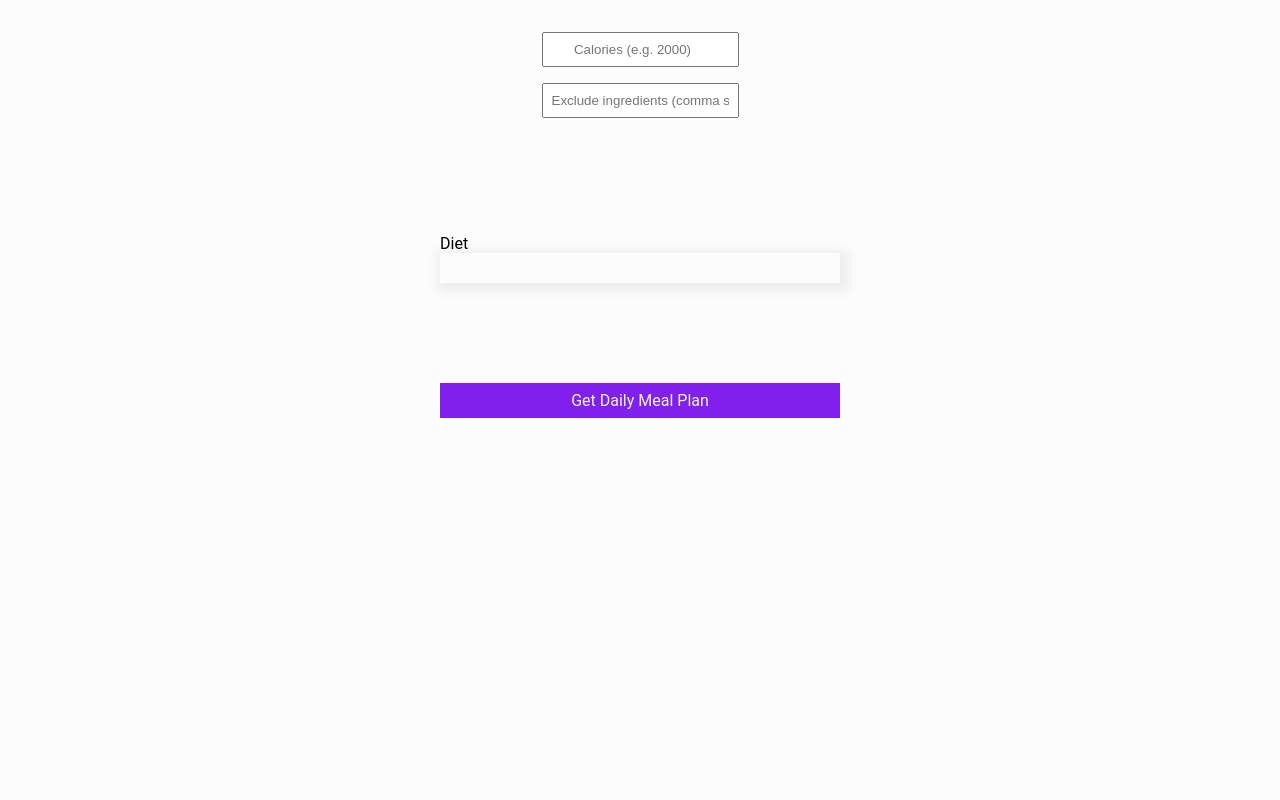
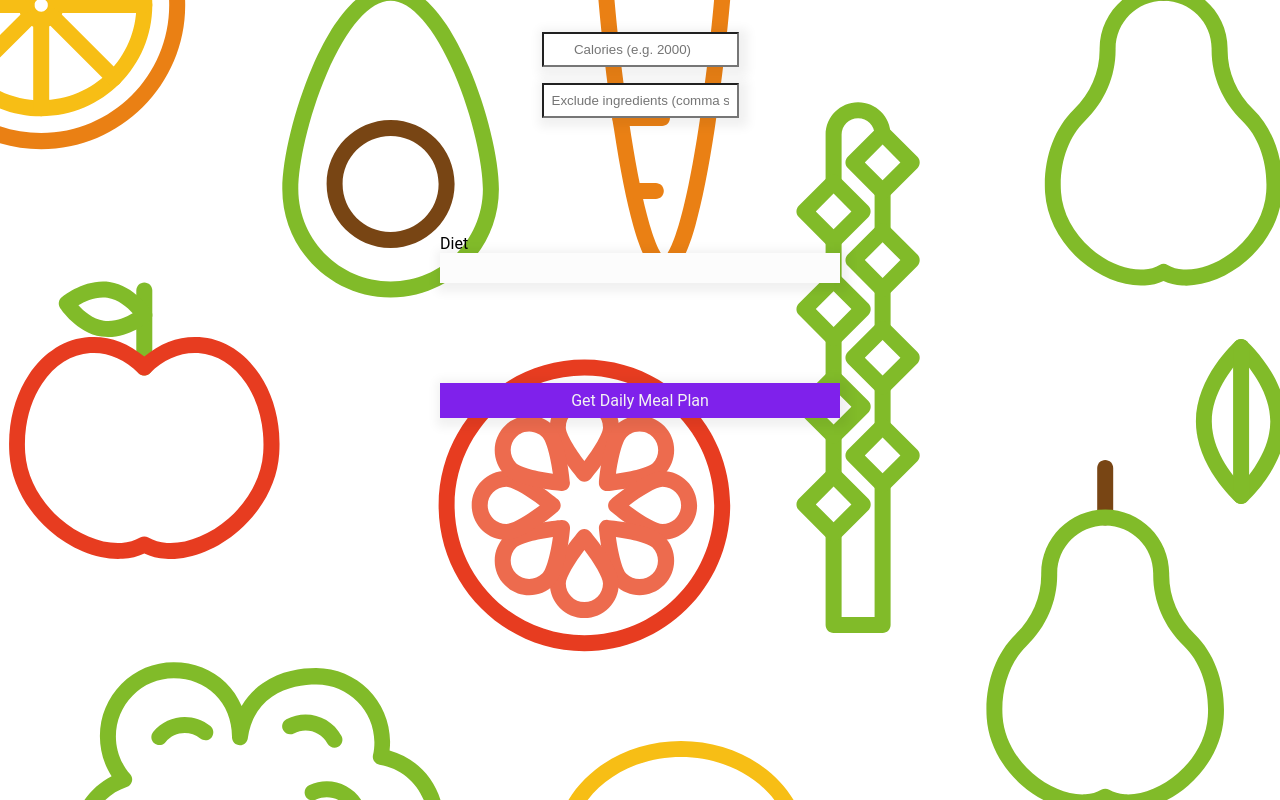
Before and after one commit to Simizzle/Daily-meal-planner, a React (Create React App) app: page / in a window 1280 px wide. Built offline with nearby package versions, Linux system fonts and the light colour scheme.

Commit message:
background added & styling updated

```diff
--- a/src/App.css
+++ b/src/App.css
@@ -5,13 +5,18 @@
 
 body {
   font-family: "Roboto", sans-serif;
-  background-color: #f3f3f3;
+  /* background-color: #f3f3f3; */
 }
-
+.container{
+  background-image: url(/src/images/HealthyFood_07.svg);
+  height: max-content;
+}
 .App {
-  display: flex;
+  display:flex;
   align-items: center;
   flex-direction: column;
+  background-image: url(/src/images/HealthyFood_07.svg);
+  height: max-content;
 }
 
 section {
@@ -22,12 +27,14 @@ section {
   display: flex;
   align-items: center;
   flex-direction: column;
+
 }
 
 input {
   text-align: center;
   padding: 0.5rem;
   margin-bottom: 1rem;
+  box-shadow: 3px 3px 10px 6px rgba(0, 0, 0, 0.06);
 }
 
 button {
@@ -38,6 +45,8 @@ button {
   border: none;
   font-family: "Roboto", sans-serif;
   font-size: 1rem;
+  box-shadow: 3px 3px 10px 6px rgba(0, 0, 0, 0.06);
+
 }
 
 button:hover {
@@ -57,6 +66,10 @@ h1 {
   margin-bottom: 2rem;
 }
 
+.nutrients{
+  box-shadow: 0 4px 8px 2px rgba(77, 77, 77, 0.15);
+  background-color: #fcfcfc;
+}
 .nutrients ul {
   display: flex;
   width: 35rem;
@@ -79,6 +92,7 @@ article {
   margin: 0 1rem;
   max-width: 300px;
   box-shadow: 0 4px 8px 2px rgba(77, 77, 77, 0.15);
+  background-color: #fcfcfc;
 }
 
 ul {
@@ -96,6 +110,7 @@ a {
   color: #f3f3f3;
   width: fit-content;
   padding: 0.5rem 1rem;
+  box-shadow: 3px 3px 10px 6px rgba(0, 0, 0, 0.06);
 }
 
 a:hover {
--- a/src/App.js
+++ b/src/App.js
@@ -30,6 +30,7 @@ function App() {
   }
   console.log(exclude, calories, selected)
   return (
+    <div className="container">
     <div className = "App">
       <section className = "controls">
         <input
@@ -47,6 +48,7 @@ function App() {
       </section>
       {mealData && <MealList mealData={mealData} />}
     </div>
+    </div>
   )
 }
 
--- a/src/components/Dropdown.js
+++ b/src/components/Dropdown.js
@@ -20,8 +20,6 @@ function Dropdown({selected, setSelected}) {
                  ))}
             </div>
             )}
-
-
         </div>
     )
 }
```
Also changed, not shown: src/images/HealthyFood_07.svg (added).
